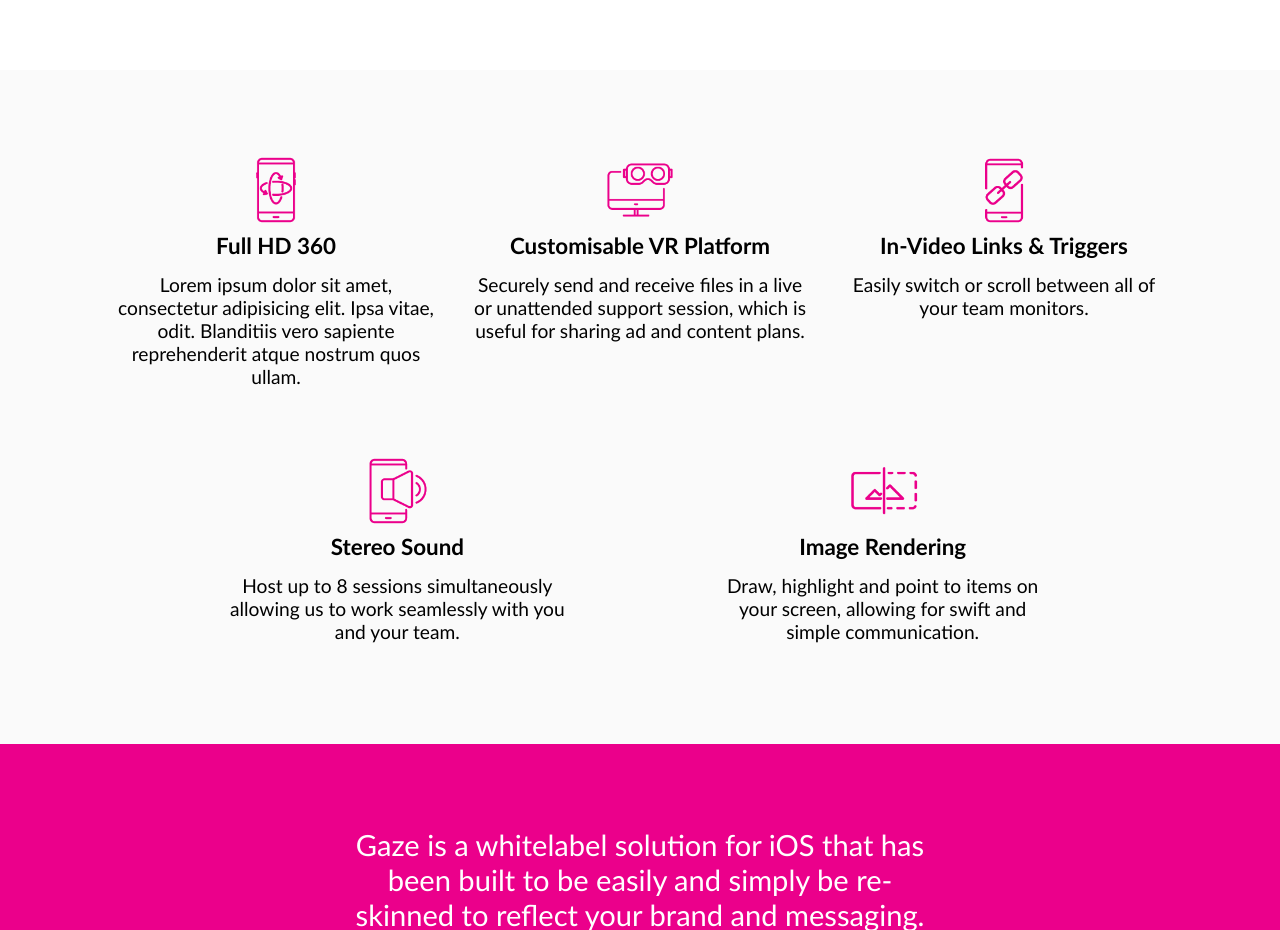
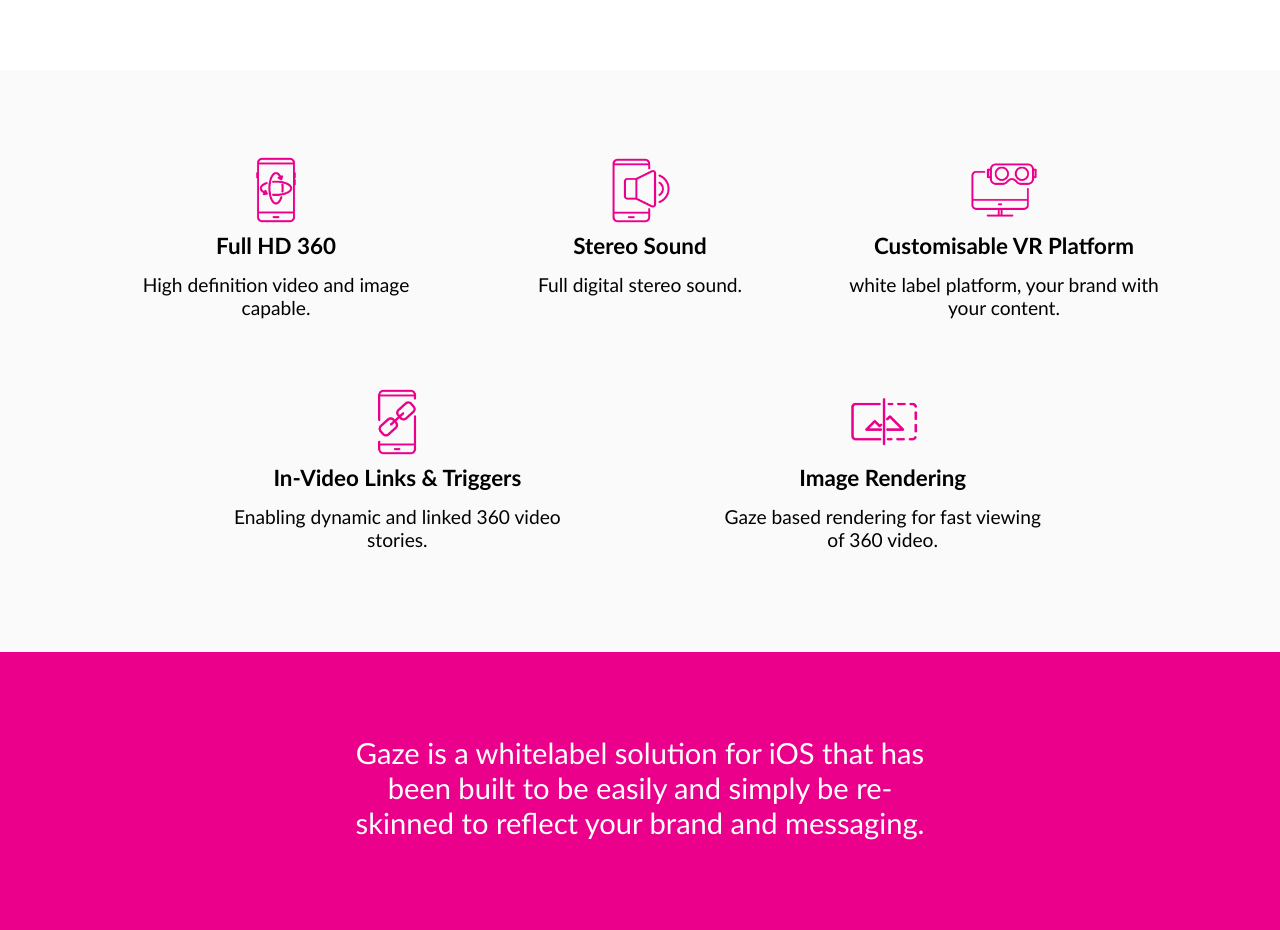
Before and after one commit to TagTheAgency/gaze-site, a plain HTML site: page index.html in a window 1280 px wide. Shown: the part 1040-1970 px from the top of the page. Drawn offline with Linux system fonts and the light colour scheme; a web font is replaced by a local one.

Commit message:
Added final copy for the feature section of the site

```diff
--- a/index.html
+++ b/index.html
@@ -51,27 +51,27 @@
 					<div class="flex-col">
 						<img src="img/gaze-icon-1.png" alt="" class="grid-icon">
 						<h3>Full HD 360</h3>
-						<p>Lorem ipsum dolor sit amet, consectetur adipisicing elit. Ipsa vitae, odit. Blanditiis vero sapiente reprehenderit atque nostrum quos ullam.</p>
+						<p>High definition video and image capable.</p>
+					</div>
+					<div class="flex-col">
+						<img src="img/gaze-icon-4.png" alt="" class="grid-icon">
+						<h3>Stereo Sound</h3>
+						<p>Full digital stereo sound.</p>
 					</div>
 					<div class="flex-col">
 						<img src="img/gaze-icon-2.png" alt="" class="grid-icon">
 						<h3>Customisable VR Platform</h3>
-						<p>Securely send and receive files in a live or unattended support session, which is useful for sharing ad and content plans.</p>
+						<p>white label platform, your brand with your content.</p>
 					</div>
 					<div class="flex-col">
 						<img src="img/gaze-icon-3.png" alt="" class="grid-icon">
 						<h3>In-Video Links &amp; Triggers</h3>
-						<p>Easily switch or scroll between all of your team monitors.</p>
-					</div>
-					<div class="flex-col">
-						<img src="img/gaze-icon-4.png" alt="" class="grid-icon">
-						<h3>Stereo Sound</h3>
-						<p>Host up to 8 sessions simultaneously allowing us to work seamlessly with you and your team.</p>
+						<p>Enabling dynamic and linked 360 video stories.</p>
 					</div>
 					<div class="flex-col">
 						<img src="img/gaze-icon-5.png" alt="" class="grid-icon">
 						<h3>Image Rendering</h3>
-						<p>Draw, highlight and point to items on your  screen, allowing for swift and simple communication.</p>
+						<p>Gaze based rendering for fast viewing of 360 video.</p>
 					</div>
 				</div>
 			</div>
```
